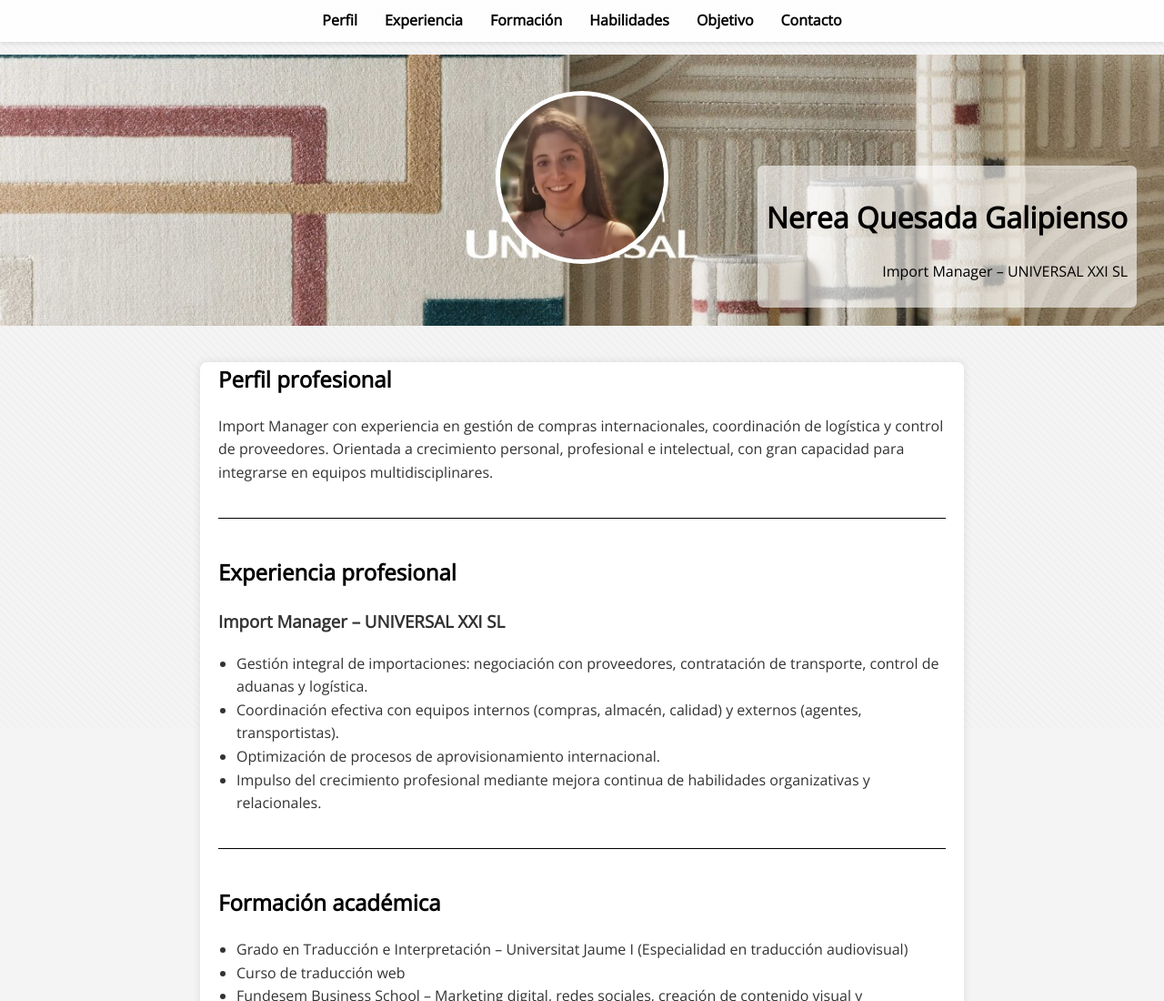
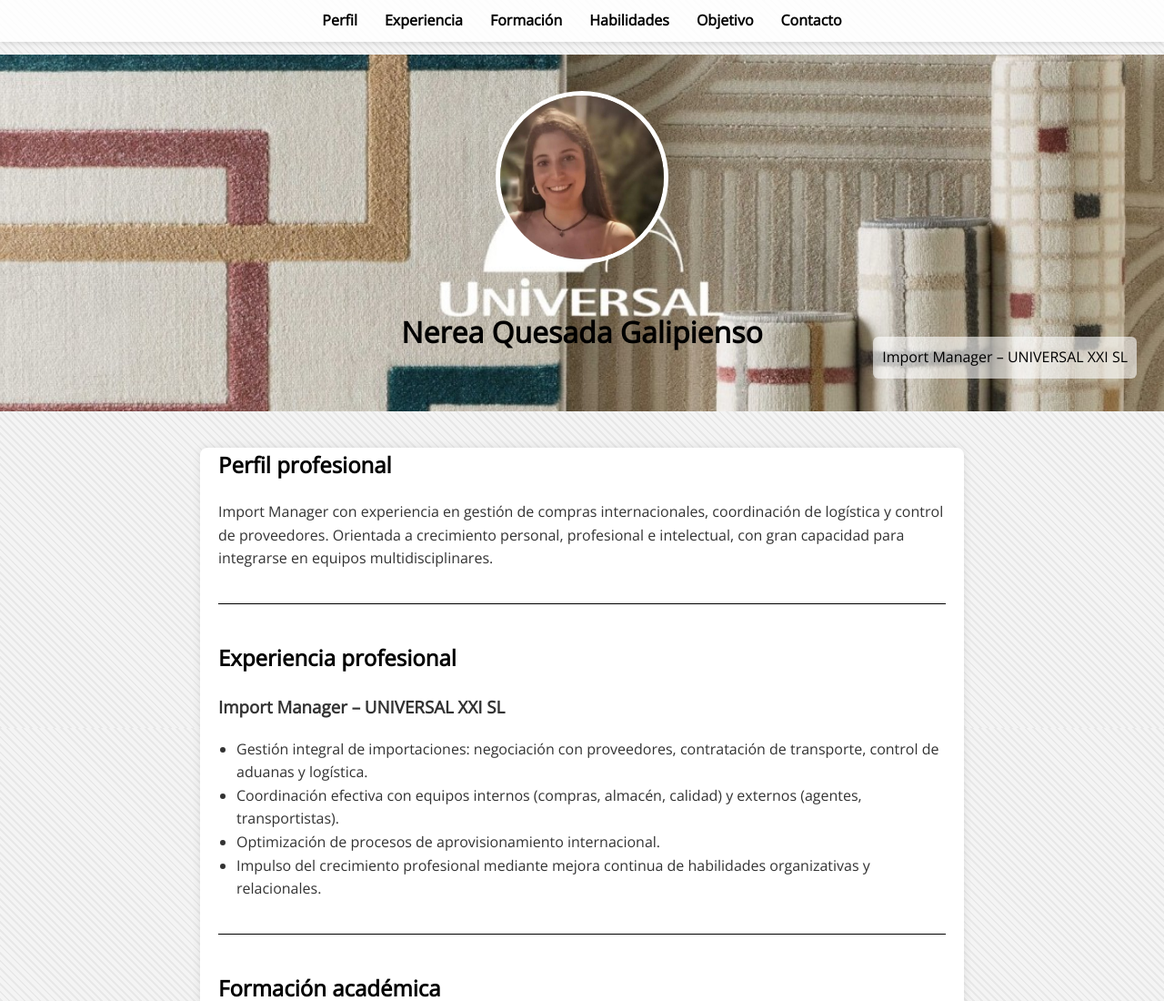
Before and after one commit to Nereaqg/CV, a plain HTML site: page index.html in a window 1280 px wide. Shown: the top 1100 px of the page at 91% size. Drawn offline with nearby package versions, Linux system fonts and the light colour scheme.

Commit message:
Refine hero layout and apply page-wide pattern

```diff
--- a/index.html
+++ b/index.html
@@ -23,10 +23,8 @@
 
     <header class="hero">
         <img src="portada.jpg" alt="Foto de Nerea Quesada Galipienso" class="hero-img">
-        <div class="hero-text">
-            <h1>Nerea Quesada Galipienso</h1>
-            <p>Import Manager – UNIVERSAL XXI SL</p>
-        </div>
+        <h1 class="hero-name">Nerea Quesada Galipienso</h1>
+        <p class="hero-role">Import Manager – UNIVERSAL XXI SL</p>
     </header>
 
     <main class="content">
--- a/styles.css
+++ b/styles.css
@@ -8,19 +8,8 @@ body {
     background-color: #f4f4f4;
     padding-top: 60px;
     position: relative;
-}
-
-body::before {
-    content: "";
-    position: fixed;
-    top: 0;
-    left: 0;
-    width: 100%;
-    height: 100%;
-    pointer-events: none;
-    background-image: repeating-linear-gradient(45deg, rgba(0, 0, 0, 0.05) 0, rgba(0, 0, 0, 0.05) 2px, transparent 2px, transparent 6px);
-    opacity: 0.3;
-    z-index: -1;
+    background-image: repeating-linear-gradient(45deg, rgba(0, 0, 0, 0.05) 0 2px, transparent 2px 6px);
+    background-attachment: fixed;
 }
 
 header.hero {
@@ -66,7 +55,7 @@ footer {
 }
 
 
-.hero-text {
+.hero-role {
     position: absolute;
     bottom: 20px;
     right: 30px;
```
